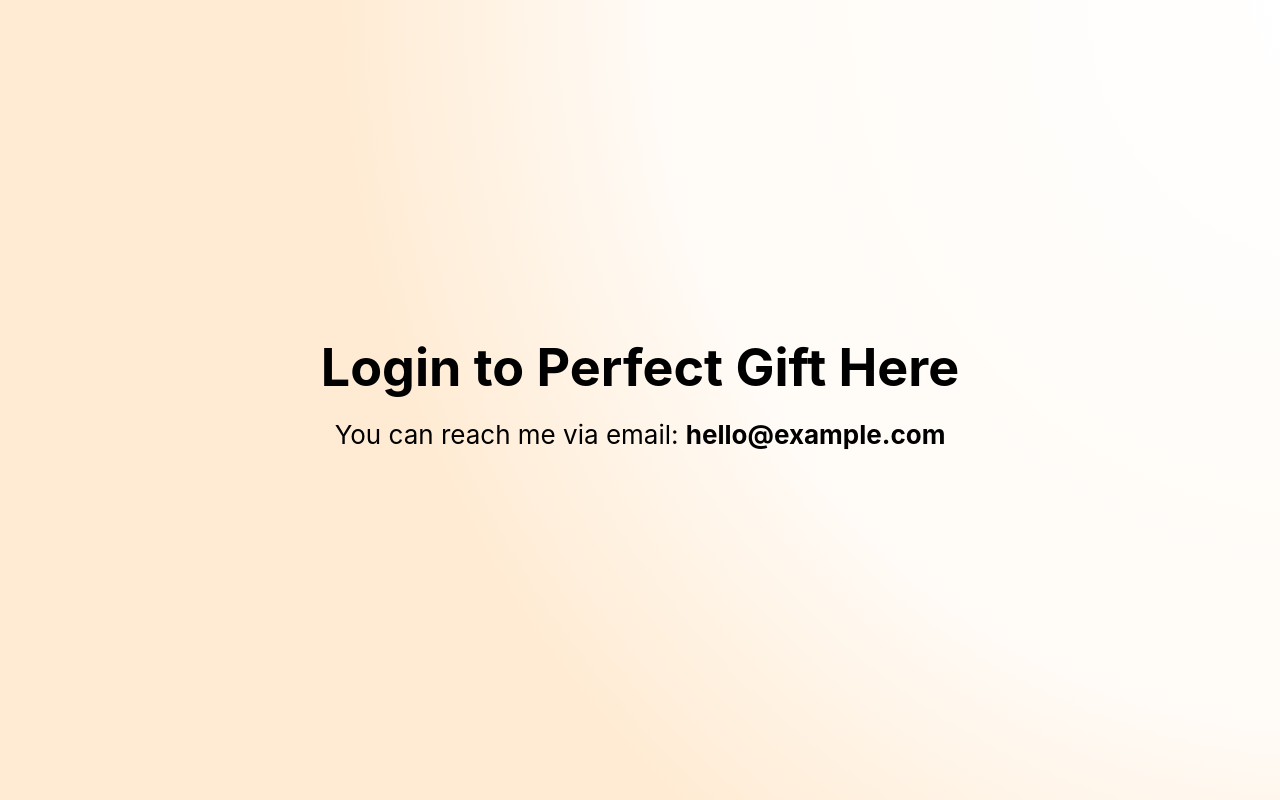
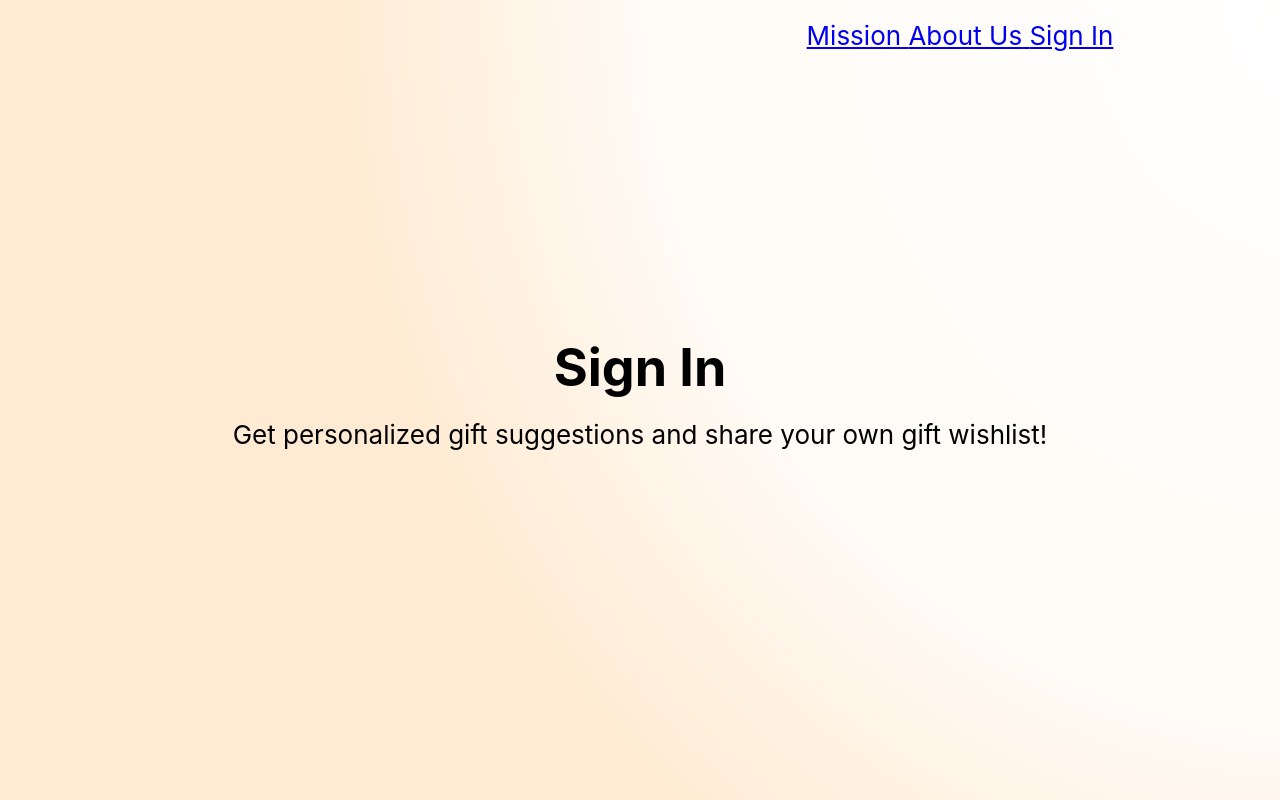
Before and after one commit to venuswku/perfect-gift, a React (Create React App) app: page /login in a window 1280 px wide. Built offline with nearby package versions, Linux system fonts and the light colour scheme.

Commit message:
Add navigation bar to each page

```diff
--- a/src/App.js
+++ b/src/App.js
@@ -67,6 +67,11 @@ function Mission() {
   return (
     <div className="App">
       <header className="App-header">
+        <div class="split right">
+          <Link to="/mission"><p className="row">Mission</p> {' '}</Link>
+          <Link to="/about"><p className="row">About Us</p>{' '}</Link>
+          <Link to="/login"><p className="row">Sign In</p>{' '}</Link>
+        </div>
       <h1>About Me</h1>
       <p>Ipsum dolor dolorem consectetur est velit fugiat. Dolorem provident corporis fuga saepe distinctio ipsam? Et quos harum excepturi dolorum molestias?</p>
       <p>Ipsum dolor dolorem consectetur est velit fugiat. Dolorem provident corporis fuga saepe distinctio ipsam? Et quos harum excepturi dolorum molestias?</p>
@@ -79,6 +84,11 @@ function About() {
   return (
     <div className="App">
       <header className="App-header">
+        <div class="split right">
+          <Link to="/mission"><p className="row">Mission</p> {' '}</Link>
+          <Link to="/about"><p className="row">About Us</p>{' '}</Link>
+          <Link to="/login"><p className="row">Sign In</p>{' '}</Link>
+        </div>
       <h1>Contact Me</h1>
       <p>You can reach me via email: <strong>hello@example.com</strong></p>
       </header>
@@ -90,8 +100,13 @@ function Login() {
   return (
     <div className="App">
       <header className="App-header">
-      <h1>Login to Perfect Gift Here</h1>
-      <p>You can reach me via email: <strong>hello@example.com</strong></p>
+        <div class="split right">
+          <Link to="/mission"><p className="row">Mission</p> {' '}</Link>
+          <Link to="/about"><p className="row">About Us</p>{' '}</Link>
+          <Link to="/login"><p className="row">Sign In</p>{' '}</Link>
+        </div>
+      <h1>Sign In</h1>
+      <p>Get personalized gift suggestions and share your own gift wishlist!</p>
       </header>
     </div>
   );
```
